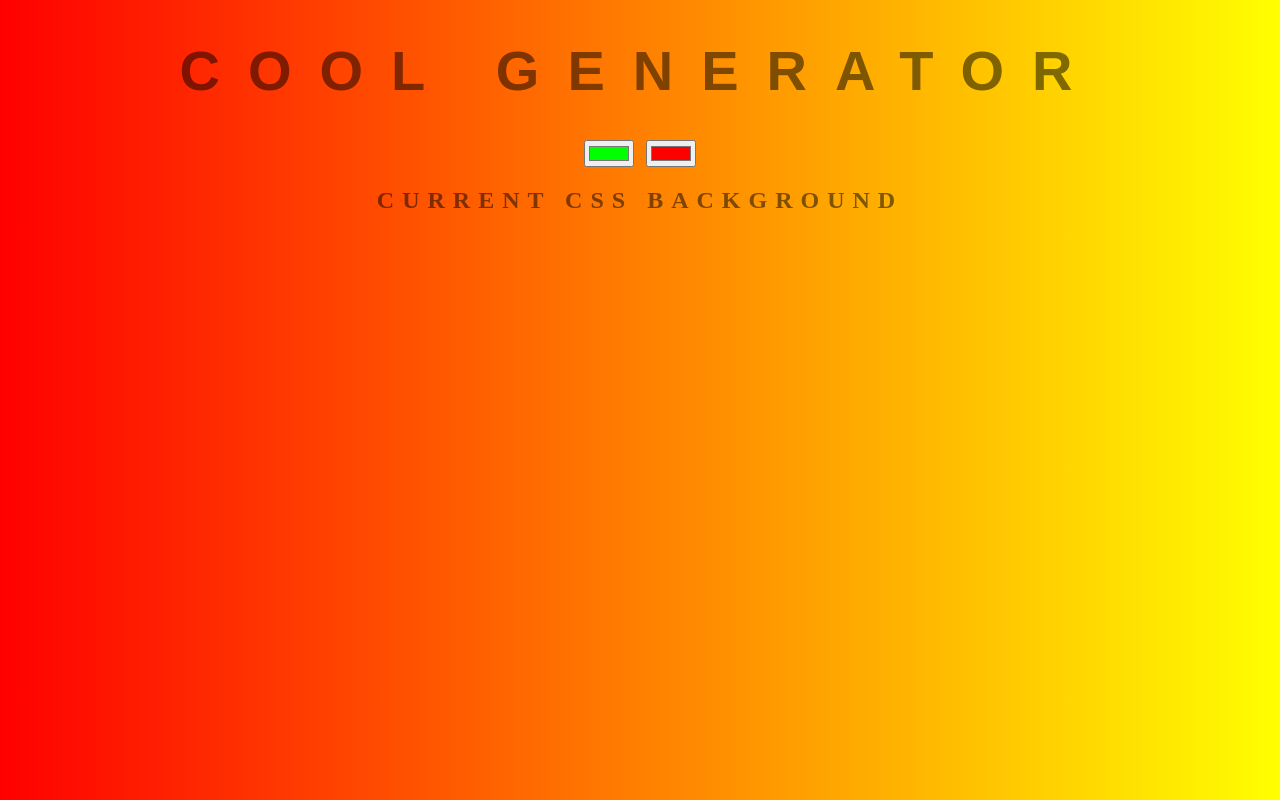
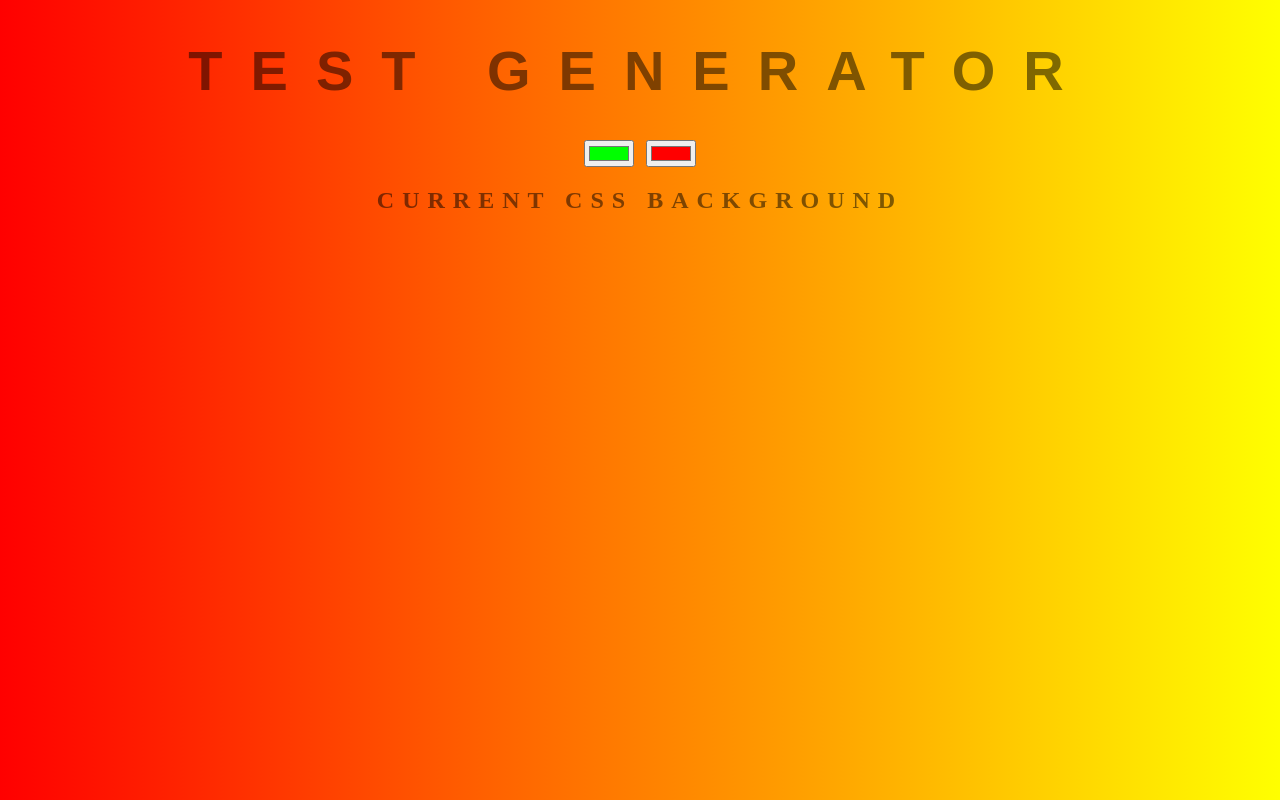
Before and after one commit to shandener/background-generator, a plain HTML site: page index.html in a window 1280 px wide. Drawn offline with Linux system fonts and the light colour scheme.

Commit message:
changing title2

```diff
--- a/index.html
+++ b/index.html
@@ -5,7 +5,7 @@
 	<link rel="stylesheet" type="text/css" href="style.css">
 </head>
 <body id="gradient">
-	<h1>Cool Generator</h1>
+	<h1>Test Generator</h1>
 	<input class="color1" type="color" name="color1" value="#00ff00">
 	<input class="color2" type="color" name="color2" value="#ff0000">
 	<h2>Current CSS Background</h2>
```
